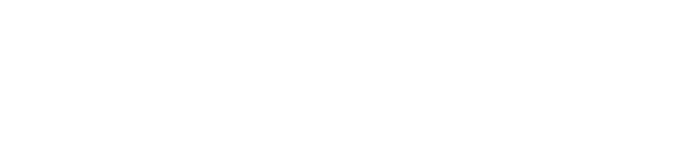
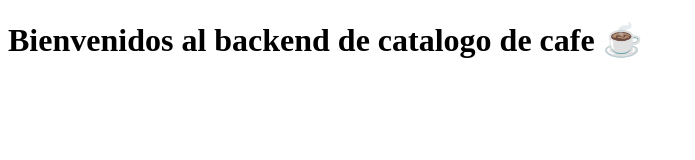
Before and after one commit to AcostaCl/BackEnd-CatalogoCafe, a website: page public/index.html in a window 1280 px wide. Shown: the whole page, without its empty margins (0-695 px from the left). Drawn offline with Linux system fonts and the light colour scheme.

Commit message:
movi archivo index.html a la carpeta public

```diff
--- a/index.html
+++ b/public/index.html
@@ -3,7 +3,9 @@
   <head>
     <meta charset="UTF-8" />
     <meta name="viewport" content="width=device-width, initial-scale=1.0" />
-    <title>Document</title>
+    <title>Backend</title>
   </head>
-  <body></body>
+  <body>
+    <h1>Bienvenidos al backend de catalogo de cafe ☕</h1>
+  </body>
 </html>
```
Also changed, not shown: vercel.json.
